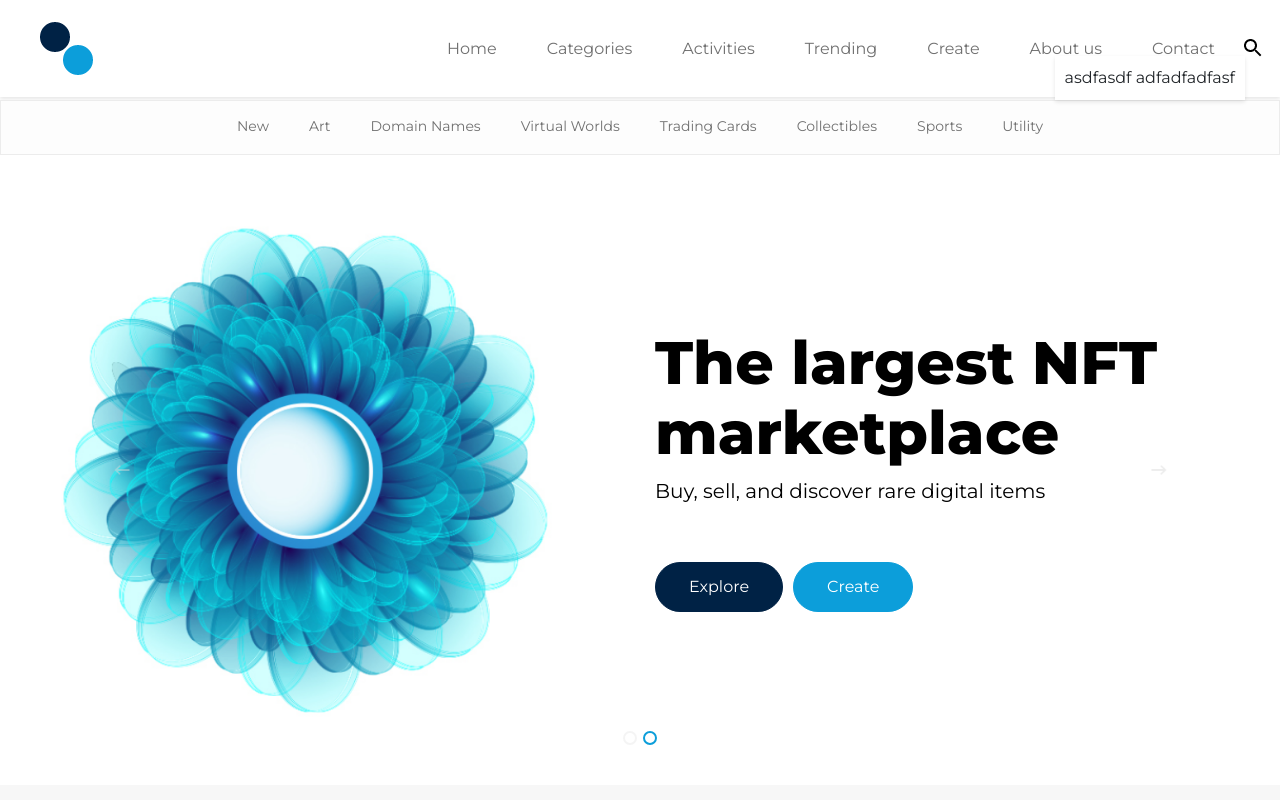
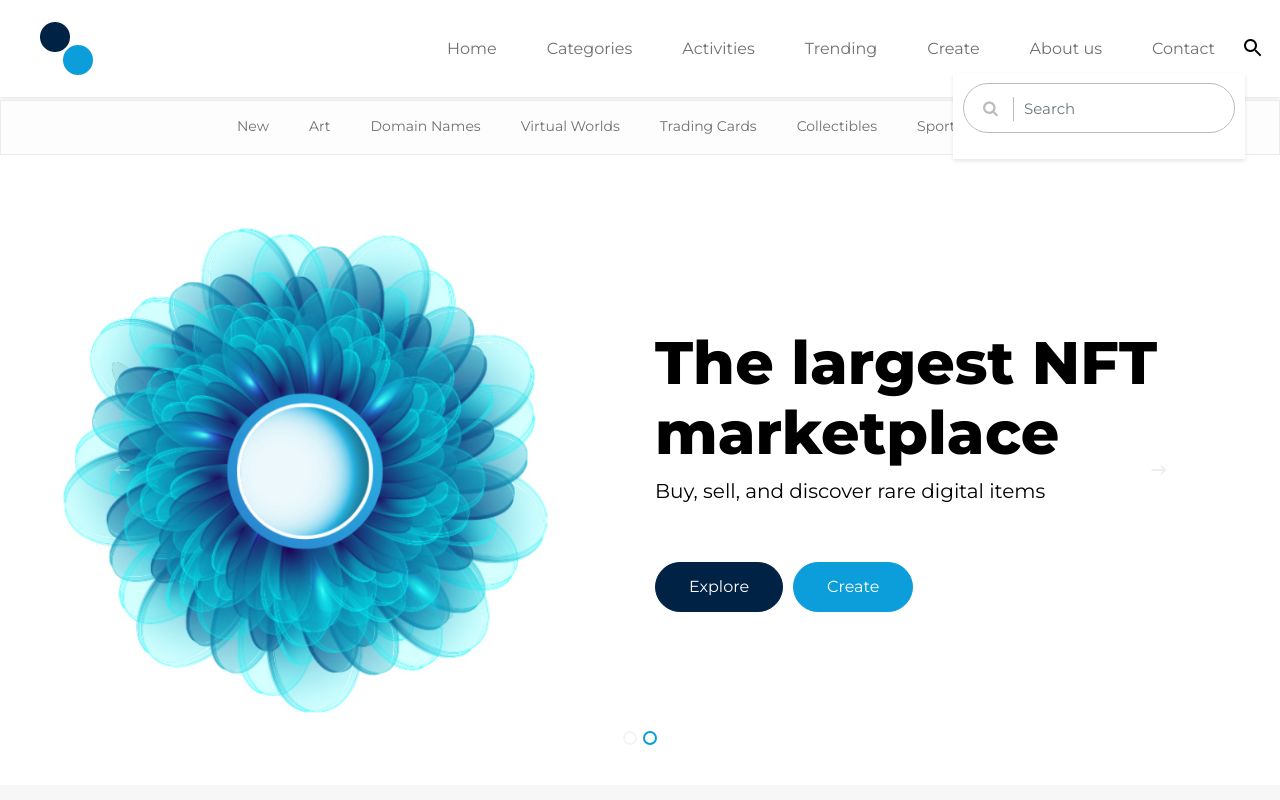
Before and after one commit to manish8561/NFT_Frontend, a React (Create React App) app: page / in a window 1280 px wide. Both pictures are taken after a click on the picture 1253 px from the left and 48 px from the top of the page. Shown: the top 800 px of the page. Built offline with nearby package versions, Linux system fonts and the light colour scheme.

Commit message:
searchbar

```diff
--- a/src/Components/Header/Header.js
+++ b/src/Components/Header/Header.js
@@ -1,5 +1,5 @@
-import React, {useState } from 'react'
-import { Navbar, Nav } from "react-bootstrap";
+import React, { useState } from 'react'
+import { Navbar, Nav, Form } from "react-bootstrap";
 import Logo from "../../Assets/Images/logo.png";
 import Search from "../../Assets/Images/search.png";
 import "./Header.scss";
@@ -7,7 +7,7 @@ import "./Header.scss";
 function Header() {
 
   const [isActive, setActive] = useState("false");
-  const handleToggle = () => { setActive(!isActive);};
+  const handleToggle = () => { setActive(!isActive); };
 
   return (
     <div className="custom_nav">
@@ -31,9 +31,22 @@ function Header() {
         </Navbar.Collapse>
       </Navbar>
       <img src={Search} alt="search" className="search" onClick={handleToggle} />
-      <div  className={isActive ? "hide" : "Swap_Tab"}>
+      <div className={isActive ? "hide" : "Swap_Tab"}>
+        <div className="collection-modal search-form">
+          <div className="collectionForm ">
+            <Form className="info-form p-0">
+              <Form.Group>
 
-        asdfasdf adfadfadfasf
+                <Form.Control type="text" placeholder="Search" />
+
+                <div className="search-icon"><i className="fa fa-search"></i></div>
+              </Form.Group>
+
+
+
+            </Form>
+          </div>
+        </div>
       </div>
     </div>
   );
--- a/src/Components/Header/Header.scss
+++ b/src/Components/Header/Header.scss
@@ -7,14 +7,33 @@
   position: absolute;
   right: 15px;
   top: 36px;
+  cursor: pointer;
 }
 .Swap_Tab{
   position: absolute;
   background: #fff;
   padding: 10px;
   right: 35px;
-  top: 56px;
+  top: 73px;
   box-shadow: 0px 2px 4px $white-1A;
+  .form-group{
+    position: relative;
+    .form-control {
+      padding-left: 60px!important;
+  }
+
+
+    .search-icon {
+      position: absolute;
+      top: 14px;
+      left: 20px;
+      border-right: 1px solid #BCBCBC;
+      i{
+        color: #BCBCBC;
+    padding-right: 15px;
+      }
+  }
+  }
 }
 .custom_nav {
   background-color: $white-bg;
--- a/src/Pages/Profile/Profile.js
+++ b/src/Pages/Profile/Profile.js
@@ -87,6 +87,8 @@ function Profile() {
                                 </Form>
                             </div>
                         </div>
+                    </Row>
+
                     <div className="coll-box">
                         <div className=" item-col">
                             <Row>
@@ -106,7 +108,6 @@ function Profile() {
                             </Row>
                         </div>
                     </div>
-                    </Row>
 
                 </Container>
             </Container>
--- a/src/Pages/Profile/Profile.scss
+++ b/src/Pages/Profile/Profile.scss
@@ -9,9 +9,9 @@
         padding-bottom: 20px;
     }
     .cover-img{
-        @media (max-width:991px){
+
         width: 100%;
-        }
+
     }
     .upload-img{
         position: absolute;
```
Lines whose indentation alone changed are shown as unchanged.
